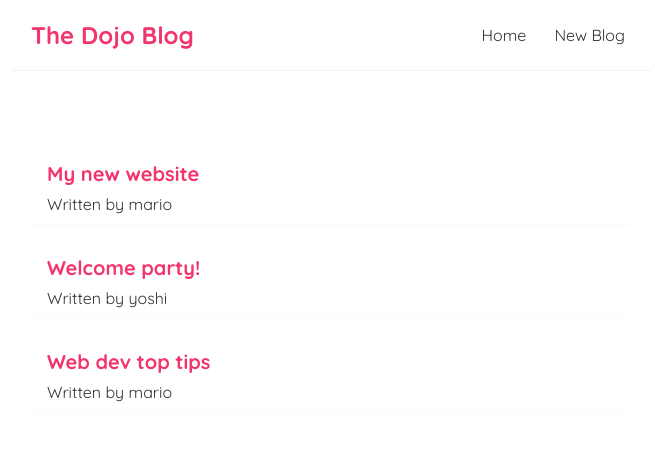
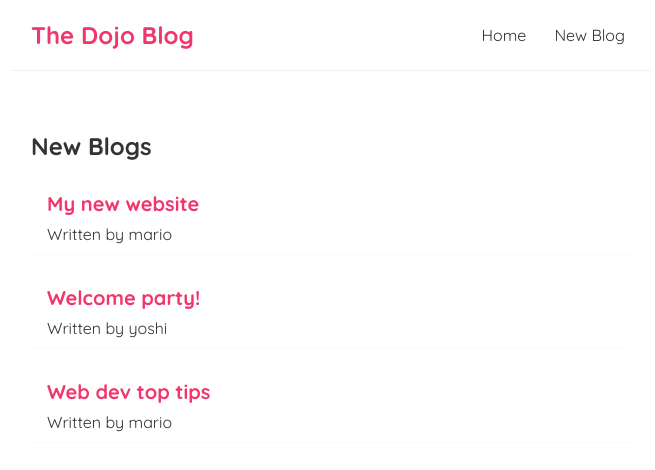
Before and after one commit to AKCDNG/react-blog, a React (Create React App) app in the folder dojo-blog/: page / in a window 1280 px wide. Shown: the top 470 px of the page, without its empty margins (309-964 px from the left). Built offline with nearby package versions, Linux system fonts and the light colour scheme.

Commit message:
lesson 11

```diff
--- /dev/null
+++ b/dojo-blog/src/blogList.js
@@ -0,0 +1,16 @@
+const BlogList = ({blogs, title}) => {
+
+  return (
+    <div className="blog-list">
+      <h2>{ title }</h2>
+      {blogs.map((blog) => (
+        <div className="blog-preview" key={blog.id}>
+          <h2>{ blog.title }</h2>
+          <p>Written by { blog.author }</p>
+        </div>
+      ))}
+    </div>
+   );
+}
+
+export default BlogList;
--- a/dojo-blog/src/home.js
+++ b/dojo-blog/src/home.js
@@ -1,4 +1,5 @@
 import { useState } from 'react';
+import BlogList from './blogList';
 
 const Home = () => {
 
@@ -9,12 +10,7 @@
   ];
   return (
     <div className="home">
-      {blogs.map((blog) => (
-        <div className="blog-preview" key={blog.id}>
-          <h2>{ blog.title }</h2>
-          <p>Written by { blog.author }</p>
-        </div>
-      ))}
+      <BlogList blogs={blogs} title="New Blogs" />
     </div>
    );
 }
```
